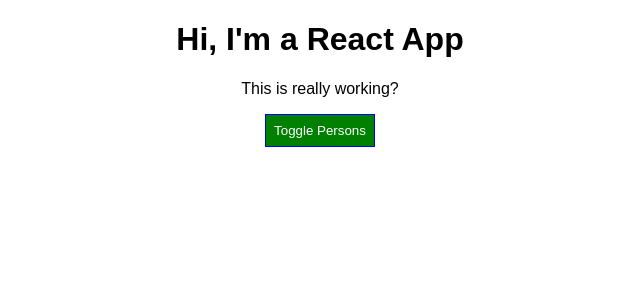
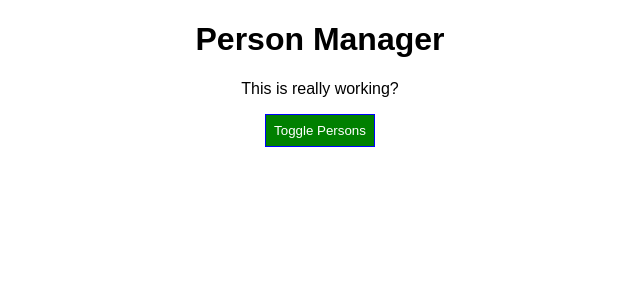
Before and after one commit to Jussi-Savoranta/React-training, a React app: page / in a window 1280 px wide. Shown: the top 300 px of the page, without its empty margins (320-960 px from the left). Built offline with nearby package versions, Linux system fonts and the light colour scheme.

Commit message:
component lifecycle

```diff
--- a/src/components/Cockpit/Cockpit.js
+++ b/src/components/Cockpit/Cockpit.js
@@ -19,7 +19,7 @@
 
     return (
         <div className={classes.Cockpit}>
-            <h1>Hi, I'm a React App</h1>
+            <h1>{props.title}</h1>
             <p className={assignedClasses.join(' ')}>This is really working?</p>
             <button
                 className={btnClass}
--- a/src/components/Persons/Person/Person.js
+++ b/src/components/Persons/Person/Person.js
@@ -12,7 +12,7 @@
     //         width: '450px'
     //     }
     // };
-
+console.log('[Person.js] rendering...')
     return (
         // <div className="Person" style={style}>
         <div className={classes.Person}>
--- a/src/components/Persons/Persons.js
+++ b/src/components/Persons/Persons.js
@@ -2,14 +2,18 @@
 
 import Person from './Person/Person';
 
-const persons = (props) => props.persons.map((person, index) => {
-        return <Person
-        click={() => props.clicked(index)}
-        name={person.name}
-        age={person.age}
-        key={person.id}
-        changed={(event) => props.changed(event, person.id)}/>
-      })
-;
+const persons = (props) => {
+    console.log('[Persons.js] rendering...');
+
+    return props.persons.map((person, index) => {
+        return (<Person
+            click={() => props.clicked(index)}
+            name={person.name}
+            age={person.age}
+            key={person.id}
+            changed={(event) => props.changed(event, person.id)} />
+        );
+    })
+};
 
 export default persons;
--- a/src/containers/App.js
+++ b/src/containers/App.js
@@ -6,6 +6,12 @@
 
 
 class App extends Component {
+  constructor(props) {
+    super(props);
+    console.log('[App.js] constructor');
+
+  }
+
   state = {
     persons: [
       { id: 'oeri', name: 'Jussi', age: 39 },
@@ -15,6 +21,19 @@
     ],
     otherState: 'some other value',
     showPersons: false
+  }
+
+  static getDerivedStateFromProps(props, state) {
+    console.log('[App.js] getDerivedStateFromProps', props);
+    return state;
+  }
+
+  // componentWillMount() {
+  //   console.log('{App.js] componentWillMount');
+  // }
+
+  componentDidMount() {
+    console.log('[App.js] componentDidMount')
   }
 
   deletePersonHandler = (personIndex) => {
@@ -49,7 +68,7 @@
   }
 
   render() {
-
+    console.log('[App.js] render');
     let persons = null;
 
 
@@ -67,6 +86,7 @@
 
       <div className={classes.App}>
         <Cockpit
+          title={this.props.appTitle}
           showPersons={this.state.showPersons}
           persons={this.state.persons}
           clicked={this.togglePersonsHandler}/>
--- a/src/index.js
+++ b/src/index.js
@@ -4,5 +4,5 @@
 import App from './containers/App';
 import registerServiceWorker from './registerServiceWorker';
 
-ReactDOM.render(<App />, document.getElementById('root'));
+ReactDOM.render(<App appTitle="Person Manager"/>, document.getElementById('root'));
 registerServiceWorker();
```
